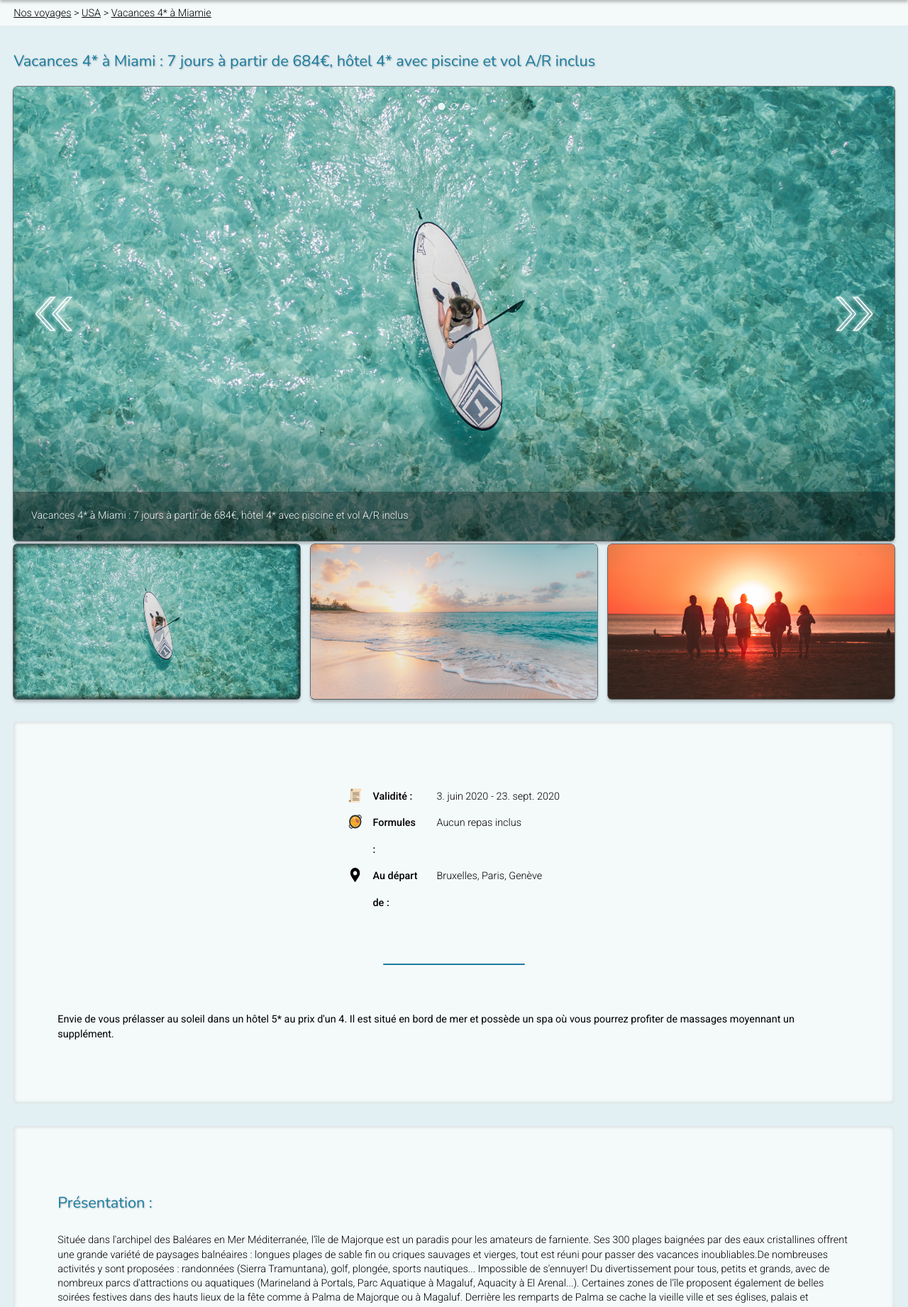
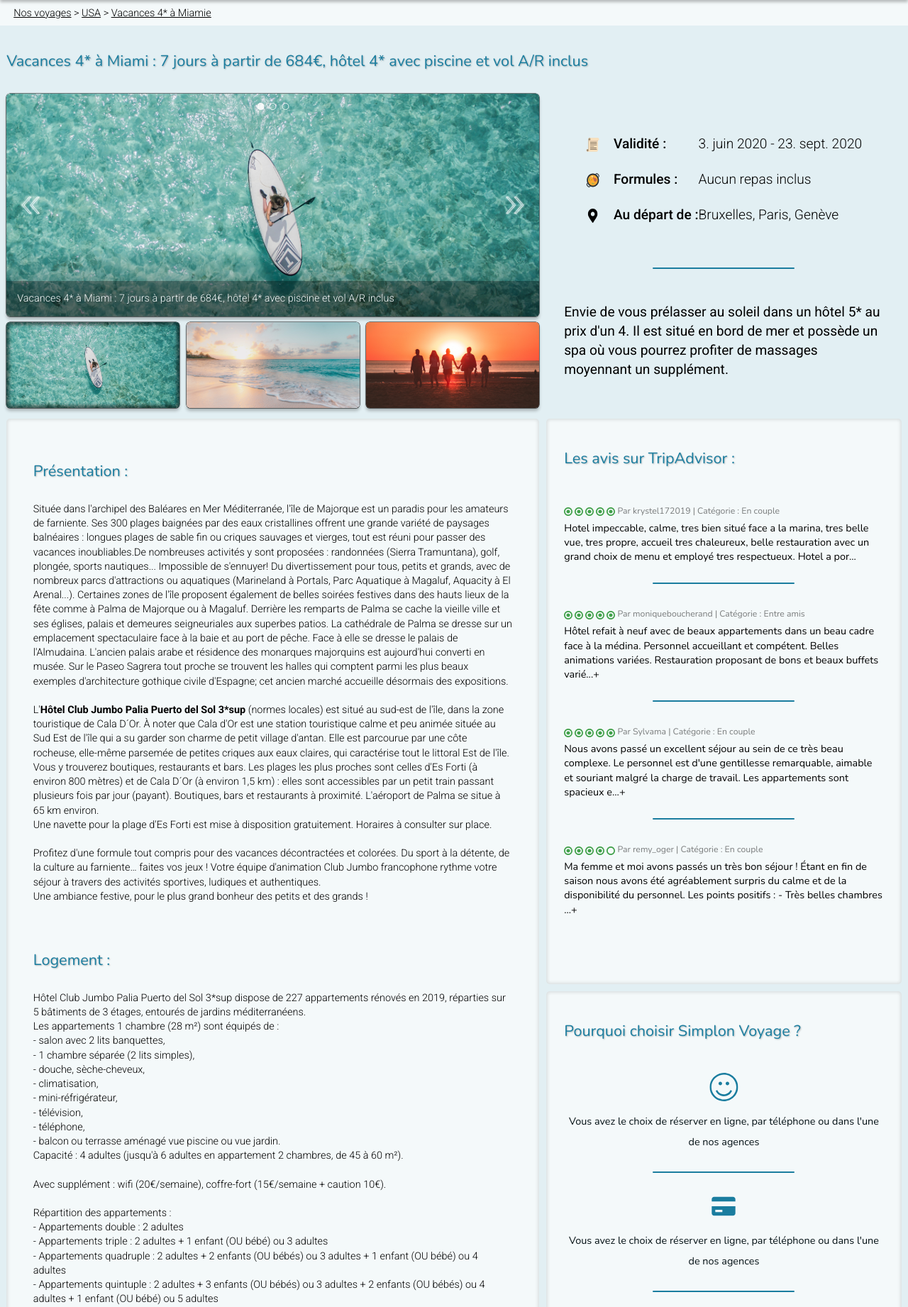
Before and after one commit to christophesd/simplonvoyage, a PHP site: page /voyage001.php in a window 1280 px wide. Shown: the part 50-1892 px from the top of the page at 71% size. Run offline with PHP 8.4, Linux system fonts and the light colour scheme.

Commit message:
reponsive travaillé

```diff
--- a/css/slide.css
+++ b/css/slide.css
@@ -277,6 +277,13 @@
     .headerslide {
         height: calc(50vh - var(--heightNav));
     }
+    .galleryslide {
+        height: 70%;
+    }
+    .mini {
+        margin-top: 8px;
+        height: 27%;
+    }
 }
 
 /* END MEDIA */
--- a/css/style.css
+++ b/css/style.css
@@ -322,7 +322,7 @@ body:nth-child(2) {
 }
 
 #main > div {
-    margin-bottom: 2.2em;
+    margin-bottom: 1em;
 }
 
 #main > div:last-child {
@@ -584,6 +584,9 @@ body:nth-child(2) {
         font-size: 0.95rem;
     }
 
+    #main > div {
+        margin-bottom: 0em;
+    }
     /* end init */
 
     /* nav */
--- a/css/voyage.css
+++ b/css/voyage.css
@@ -32,6 +32,10 @@
 
 .feature table tr td:nth-child(1){
     font-weight: 500;
+}
+
+.feature table tr td {
+    white-space: nowrap;
 }
 
 .feature table tr:nth-child(1)::before,
@@ -146,6 +150,7 @@
     display: flex;
     flex-direction: column;
     align-items: center;
+    text-align: center;
 }
 
 /* end why */
@@ -155,7 +160,31 @@
 /* MEDIA */
 
 @media only screen and (min-width: 800px) {
+    #main {
+        display: grid;
+        grid-template-columns: 60% 40%;
+        grid-template-rows: auto;
+        grid-gap: 10px;
+        margin-left: -10px;
+    }
+    #main h2 {
+        grid-column: 1 / 3;
+    }
+    /* .why {
+        grid-column: 2 / 3;
+    } */
+    .presentation {
+        grid-row: span 2;
+    }
+    .gallery {
+        height: 35vw;
+    }
+    .feature {
+        font-size: 1.5vw;
+        background-color: transparent;
+        box-shadow: 0 0 0 rgba(0, 0, 0, 0);
 
+    }
 }
 
 /* END MEDIA */
```
